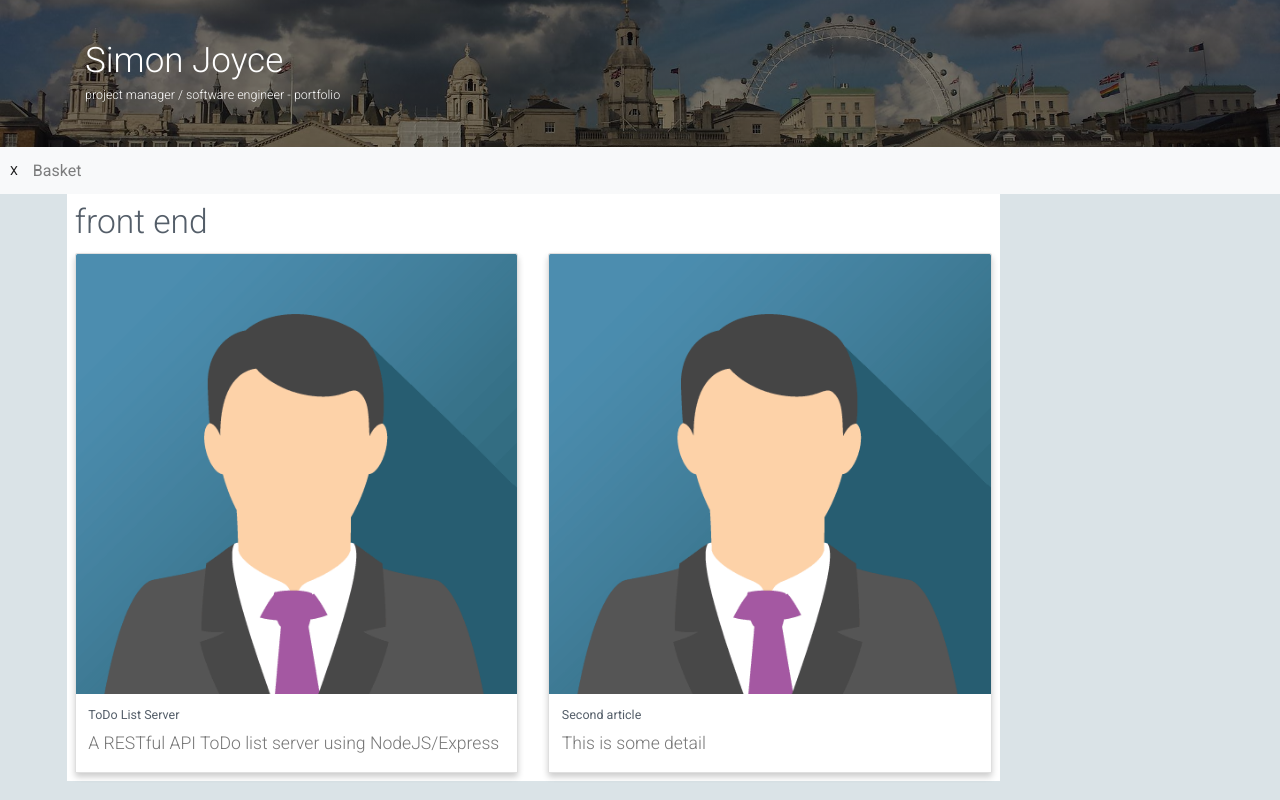
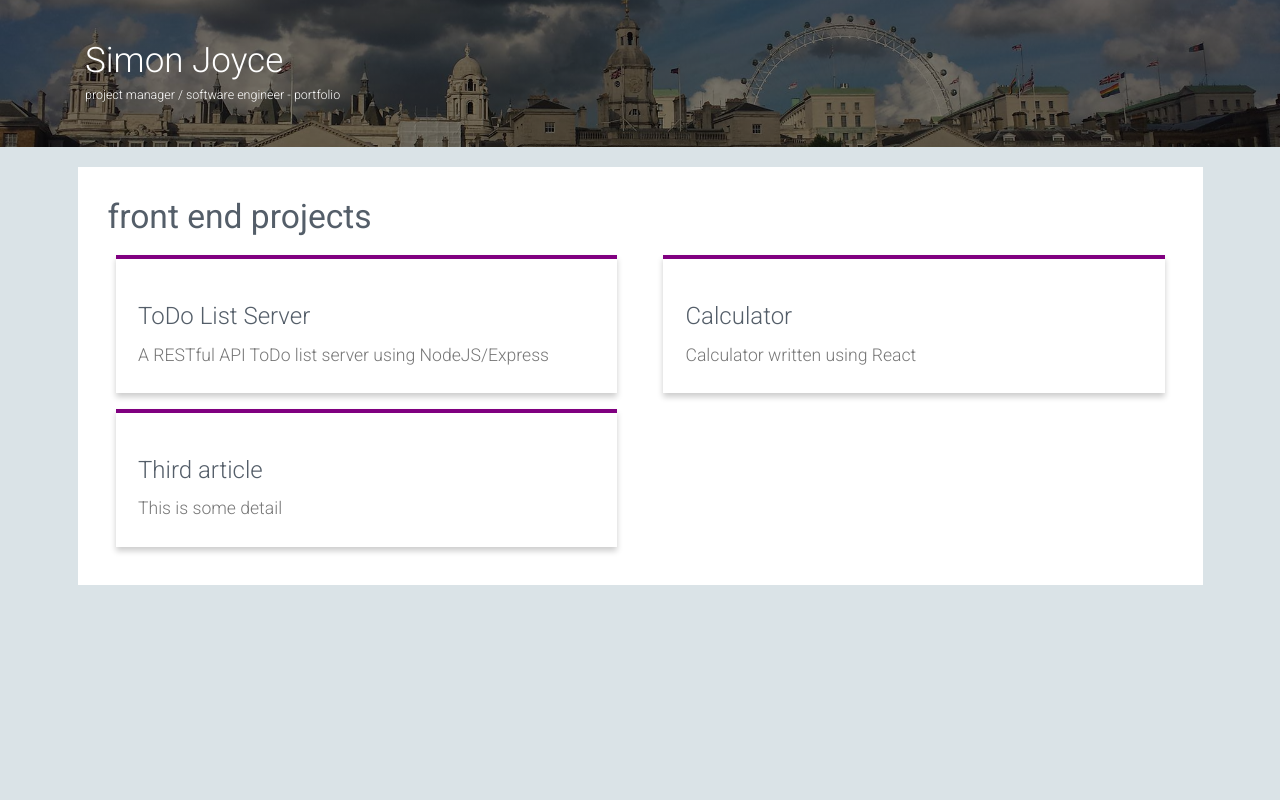
Before and after one commit to mySimonID/ReactPortfolio, a React (Create React App) app: page /skill/001 in a window 1280 px wide. Built offline with nearby package versions, Linux system fonts and the light colour scheme.

Commit message:
upd - articles

```diff
--- a/src/App.css
+++ b/src/App.css
@@ -175,7 +175,8 @@ h1 {
   text-align: center;
 }
 
-.feature-box {
+/* SKILLS */
+.skills-card {
   background: transparent;
   border-radius: 12px;
   border: 1px solid white;
@@ -196,13 +197,13 @@ h1 {
   transition-delay: 0s;
 }
 
-.feature-box:hover {
+.skills-card:hover {
   transform: translateY(-1.5rem) scale(1.03)
 }
 
-.feature-box__icon {
+.skills-card-icon {
   font-size: 6rem;
-  margin-bottom: 01.5rem;
+  margin-bottom: 1.5rem;
   background-image: linear-gradient(to right, #64495E, #4C5F9A);
   background-clip: text;
   -webkit-background-clip: text;
@@ -213,25 +214,25 @@ h1 {
   margin-bottom: 1.5rem;
 }
 
-.feature-box * {
+.skills-card * {
   list-style: none;
 }
 
-.feature-box h3,
+.skills-card h3,
 li {
   color: #fff;
 }
 
-.feature-box h3 {
+.skills-card  h3 {
   font-weight: 500;
 }
 
-.feature-box li {
+.skills-card li {
   font-weight: 300;
 }
 
 
-
+/*  */
 .icon-basic-webpage:before {
   content: "\e024";
 }
@@ -280,13 +281,15 @@ footer {
   width: 90%;
   background: #fff;
   padding: 8px;
+  margin-top:20px;
   margin-left: auto;
   margin-right: auto;
+  padding:30px;
 }
 
 .article-page h1 {
   /* color: #777; */
-  font-weight: 350;
+  font-weight: 400;
   font-size: 2.1em;
   margin-bottom: 10px;
 }
@@ -335,7 +338,10 @@ footer {
 }
 
 /* ARTICLE CARDS */
-.article-card-area {
+
+.article-card {
+  border-top: 4px solid #800080;
+  padding:10px;
   margin: 8px;
 }
 
--- /dev/null
+++ b/src/components/ArticleCard2.js
@@ -0,0 +1,25 @@
+import React from 'react'
+import { Link } from 'react-router-dom'
+
+function ArticleCard(props) {
+
+  const { article } = props;
+
+  return (
+    <div className="col-6 col-sm-6 col-lg-6">
+      <div className="article-card shadow">
+        <Link  to={{ pathname: '/article/' + article.id, article: article }}>
+
+          <div className="card-body">
+            <h3>{article.title}</h3>
+            <p className="card-text">{article.detail}</p>
+
+          </div>
+        </Link>
+      </div>
+
+    </div>
+  )
+}
+
+export default ArticleCard;
--- a/src/components/ArticlePage.js
+++ b/src/components/ArticlePage.js
@@ -32,7 +32,7 @@ class ArticlePage extends Component {
     console.log(fileName);
 
     return (
-      <div className="col-12 col-sm-12 col-lg-10">
+      <div className="col-12 col-sm-12 col-lg-12">
 
         <div className="article-page">
 
--- a/src/components/SkillPage.js
+++ b/src/components/SkillPage.js
@@ -1,7 +1,7 @@
 import React, { Component } from 'react'
 
 import { getSkill, getArticlesForSkill } from '../data/Content'
-import ArticleCard from './ArticleCard'
+import ArticleCard from './ArticleCard2'
 
 class SkillsPage extends Component {
 
@@ -36,11 +36,11 @@ class SkillsPage extends Component {
   render() {
 
     return (
-      <div className="col-12 col-sm-12 col-lg-10">
+      <div className="col-12 col-sm-12 col-lg-12">
 
         <div className="article-page">
 
-          <h1>{this.state.skill.title}</h1>
+          <h1>{this.state.skill.title} projects</h1>
 
           <div>
             {this.state.articles.length > 0 ?
--- a/src/components/SkillsCard.js
+++ b/src/components/SkillsCard.js
@@ -5,11 +5,11 @@ function SkillsCard(props) {
   const { skill } = props;
 
   return (
-    <div className="col-6 col-md-6 col-lg-3 links">
+    <div className="col-6 col-md-6 col-lg-3">
       <a href={`skill/${skill.id}`} alt='skills'>
-        <div className="feature-box">
-          <i className="material-icons feature-box__icon">{skill.icon}</i>
-          <h3 className="feature-box-heading u-margin-bottom-small">{skill.title}</h3>
+        <div className="skills-card">
+          <i className="material-icons feature-box_icon">{skill.icon}</i>
+          <h3 className="skills-card-heading u-margin-bottom-small">{skill.title}</h3>
 
           <ul>
             {skill.items.map(item => <li>{item}</li>)}
--- a/src/data/Content.js
+++ b/src/data/Content.js
@@ -2,8 +2,8 @@
 
 export const articles = [
   { id: '001', skillid:'001', title: 'ToDo List Server', detail: 'A RESTful API ToDo list server using NodeJS/Express', file: 'article001.txt'},
-  { id: '002', skillid:'001', title: 'Second article', detail: 'This is some detail', file:'article002.txt'},
-  { id: '003', skillid:'002', title: 'Third article', detail: 'This is some detail', file:'' },
+  { id: '002', skillid:'001', title: 'Calculator', detail: 'Calculator written using React', file:'article002.txt'},
+  { id: '003', skillid:'001', title: 'Third article', detail: 'This is some detail', file:'' },
   { id: '004', skillid:'002', title: 'Fourth article', detail: 'This is some detail', file:'' },
   { id: '005', skillid:'003', title: 'Fifth article', detail: 'This is some detail', file:'' },
   { id: '006', skillid:'004', title: 'Sixth article', detail: 'This is some detail', file:''},
--- a/src/index.js
+++ b/src/index.js
@@ -5,7 +5,7 @@ import { BrowserRouter, Route, Switch } from 'react-router-dom';
 import './index.css';
 import App from './App';
 import Heading from './components/Heading'
-import AppNavbar from './components/AppNavbar'
+// import AppNavbar from './components/AppNavbar'
 import ArticlesPage from './components/ArticlePage'
 import SkillsPage from './components/SkillPage'
 import * as serviceWorker from './serviceWorker';
@@ -14,7 +14,6 @@ ReactDOM.render(
   <React.StrictMode>
     <Heading />
     <BrowserRouter>
-      <AppNavbar />
       <Switch >
         <Route exact path='/' component={App} />
         <Route path='/skill/:id' component={SkillsPage} />
```
Also changed, not shown: public/content/article002.txt, public/img/ReactCalculator.png (added).
